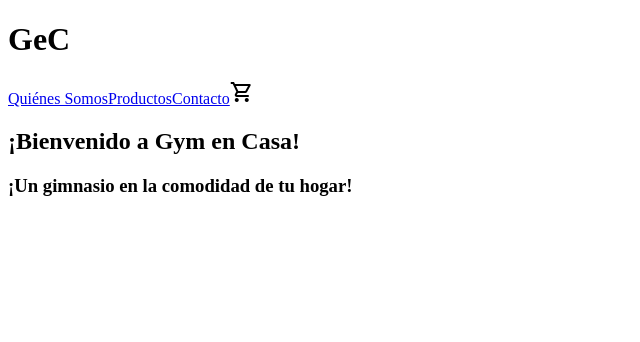
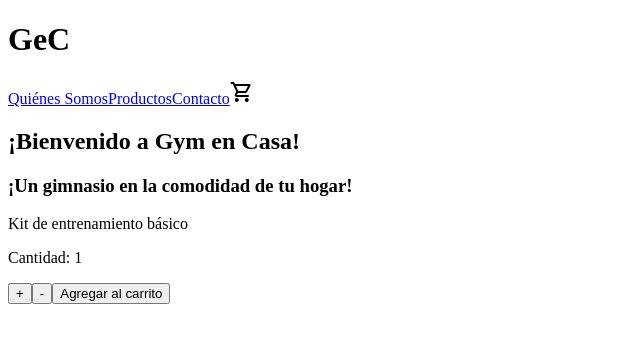
Before and after one commit to GeronimoValeiras/Gym-en-casa, a React (Create React App) app: page / in a window 1280 px wide. Shown: the top 342 px of the page, without its empty margins (0-640 px from the left). Built offline with nearby package versions, Linux system fonts and the light colour scheme.

Commit message:
Desafío contador con botón

```diff
--- /dev/null
+++ b/src/components/ItemCount.js
@@ -0,0 +1,31 @@
+import React from 'react'
+import { useState } from 'react'
+
+const ItemCount = ({ stock, initial, onAdd }) => {
+
+    const [contador, setContador] = useState(initial)
+
+
+    const aumentarContador = () => {
+        if (contador < 5) {
+            setContador(contador + 1)
+        }
+    }
+
+    const bajarContador = () => {
+        if (contador > 0) {
+            setContador(contador - 1)
+        }
+    }
+
+  return (
+    <section>
+        <p>Cantidad: {contador}</p>
+        <button onClick={aumentarContador}>+</button>
+        <button onClick={bajarContador}>-</button>
+        <button>Agregar al carrito</button>
+    </section>
+  )
+}
+
+export default ItemCount
--- a/src/components/ItemListContainer.js
+++ b/src/components/ItemListContainer.js
@@ -1,11 +1,18 @@
 import React from 'react'
+import ItemCount from './ItemCount'
 
 const ItemListContainer = (props) => {
+
+  const onAdd = () => { }
   return (
     <>
     <section>
         <h2>{props.greeting}</h2>
         <h3>¡Un gimnasio en la comodidad de tu hogar!</h3>
+        <section>
+          <p>Kit de entrenamiento básico</p>
+          <ItemCount stock={5} onAdd={onAdd} initial={1} />
+        </section>
     </section>
     </>
   )
```
